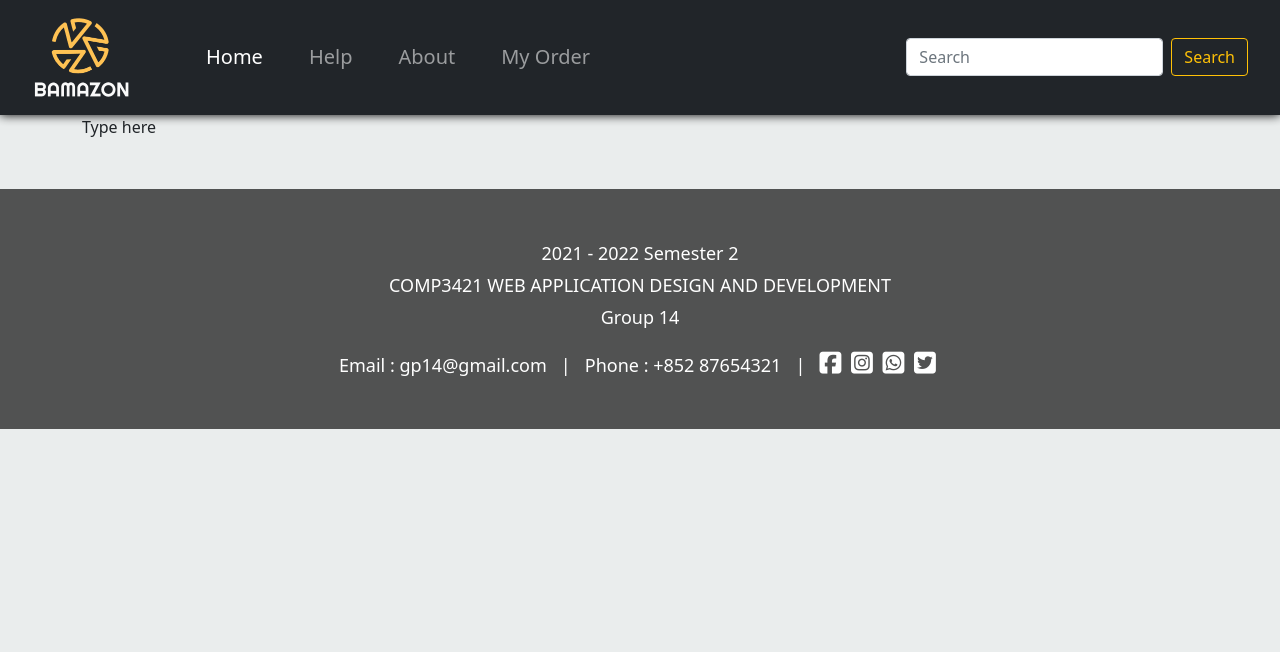
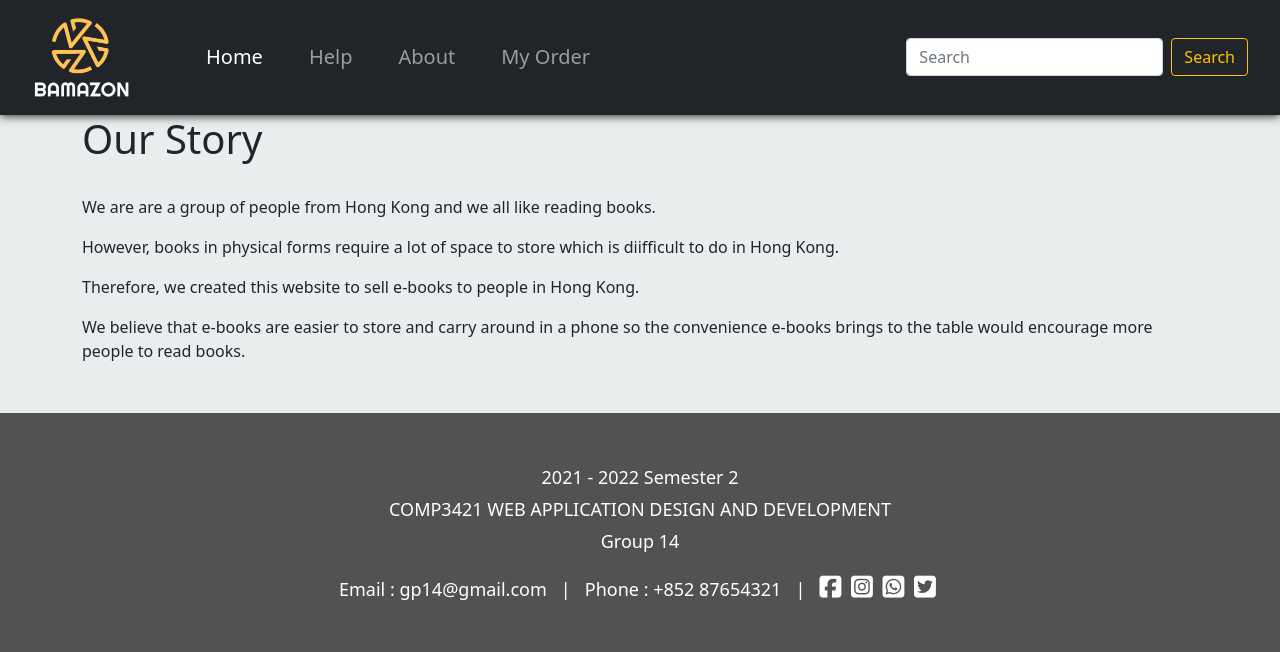
Before and after one commit to tommybut/comp3421-project, a PHP site: page /about.php in a window 1280 px wide. Shown: the top 652 px of the page. Run offline with PHP 8.4, Linux system fonts and the light colour scheme; some libraries are stand-ins or nearby versions.

Commit message:
Update about.php

```diff
--- a/about.php
+++ b/about.php
@@ -1,7 +1,14 @@
 <?php include('./header.php'); ?>
 
 <div class="container">
-    Type here
+    <h1>Our Story</h1>
+    <br>
+    <p>We are are a group of people from Hong Kong and we all like reading books.
+    <p>However, books in physical forms require a lot of space to store which is diifficult to do in Hong Kong.
+    <p>Therefore, we created this website to sell e-books to people in Hong Kong.
+    <p>We believe that e-books are easier to store and carry around in a phone so the convenience e-books brings to the table would encourage more people to read books.
+    <br>
+
 </div>
 
 <?php include('./footer.php'); ?>
```
